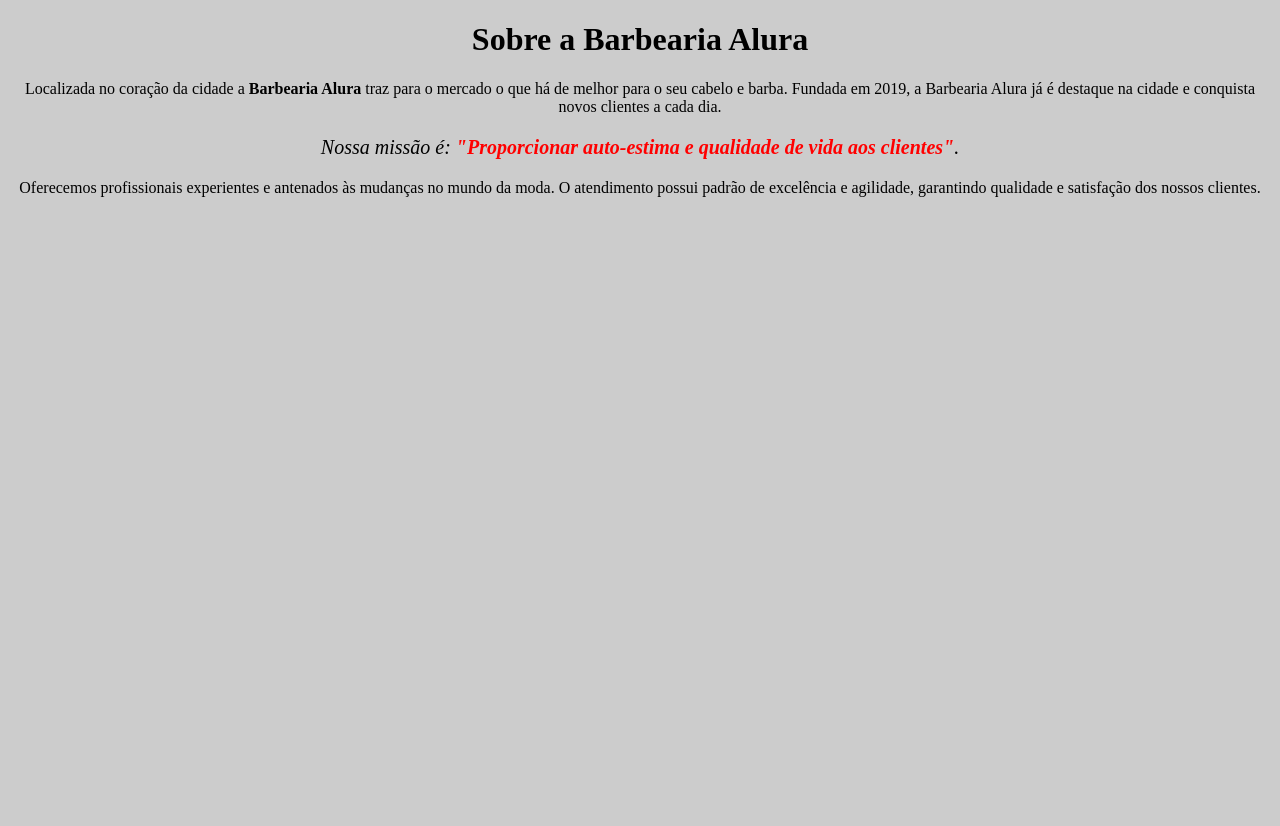
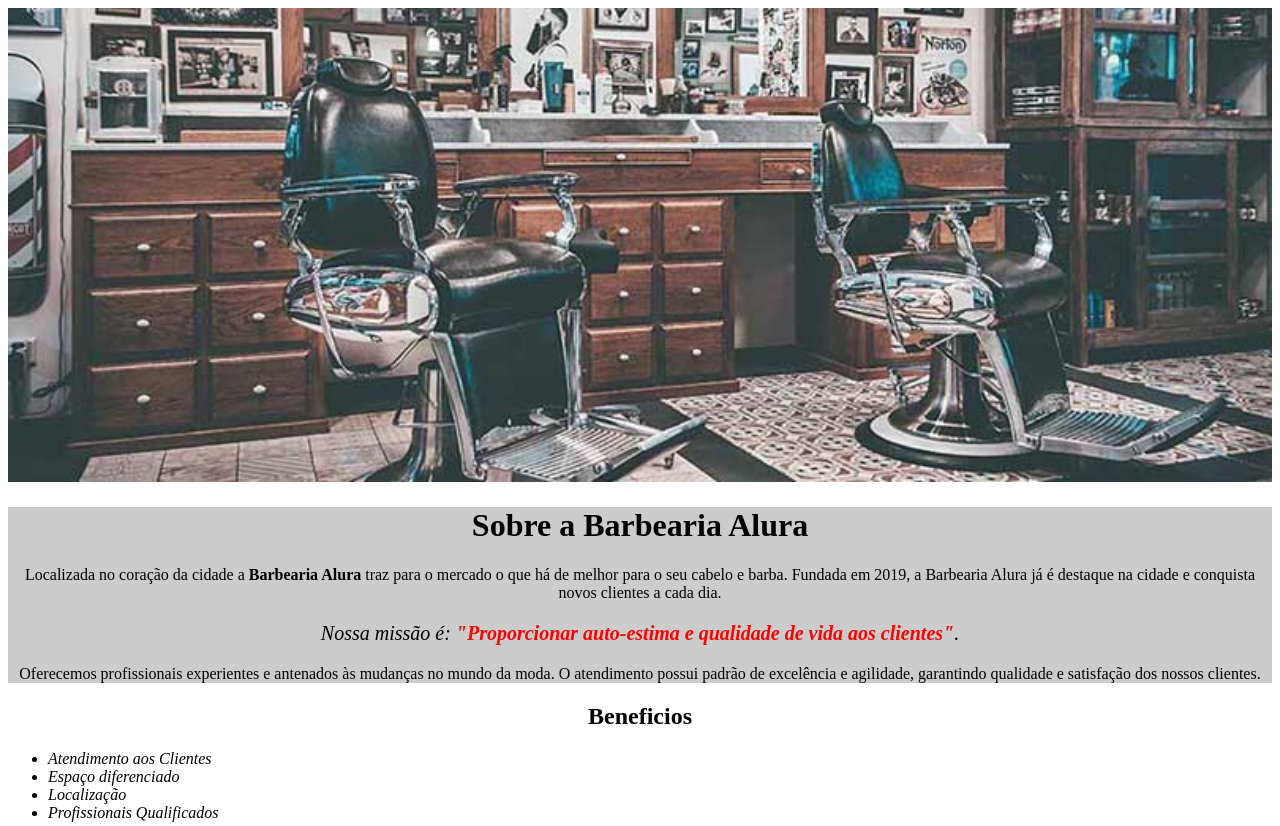
Before and after one commit to Kaueh02/Barbearia-alura, a plain HTML site: page index.html in a window 1280 px wide. Shown: the top 826 px of the page. Before the commit the page ends 800 px from the top, so only its background shows below. Drawn offline with Linux system fonts and the light colour scheme.

Commit message:
Add files via upload

```diff
--- a/index.html
+++ b/index.html
@@ -1,18 +1,35 @@
 <!DOCTYPE html>
 <html lang="pt-br">
-
 	<head>
 		<meta charset="UTF-8">
 		<title>Barbearia Alura</title>
 		<link rel="stylesheet" href="style.css">
 	</head>
+
 	<body>
-		<h1>Sobre a Barbearia Alura</h1>
 
-		<p>Localizada no coração da cidade a <strong>Barbearia Alura</strong> traz para o mercado o que há de melhor para o seu cabelo e barba. Fundada em 2019, a Barbearia Alura já é destaque na cidade e conquista novos clientes a cada dia.</p>
+		<img id="banner" src="banner.jpg">
 
-		<p style="font-size: 20px";><em>Nossa missão é: <strong>"Proporcionar auto-estima e qualidade de vida aos clientes"</strong>.</em></p>
+		<div class="principal">
+			<h1>Sobre a Barbearia Alura</h1>
 
-		<p>Oferecemos profissionais experientes e antenados às mudanças no mundo da moda. O atendimento possui padrão de excelência e agilidade, garantindo qualidade e satisfação dos nossos clientes.</p>
+			<p>Localizada no coração da cidade a <strong>Barbearia Alura</strong> traz para o mercado o que há de melhor para o seu cabelo e barba. Fundada em 2019, a Barbearia Alura já é destaque na cidade e conquista novos clientes a cada dia.</p>
+
+			<p id="missao"><em>Nossa missão é: <strong>"Proporcionar auto-estima e qualidade de vida aos clientes"</strong>.</em></p>
+
+			<p>Oferecemos profissionais experientes e antenados às mudanças no mundo da moda. O atendimento possui padrão de excelência e agilidade, garantindo qualidade e satisfação dos nossos clientes.</p>
+		</div>
+
+		<div class="beneficios">
+			<h2>Beneficios</h2>
+
+			<ul>
+				<li class="itens">Atendimento aos Clientes</li>
+				<li class="itens">Espaço diferenciado</li>
+				<li class="itens">Localização</li>
+				<li class="itens">Profissionais Qualificados</li>
+			</ul>
+			<img src="beneficios.jpg">
+		</div>
 	</body>
 </html>
--- a/style.css
+++ b/style.css
@@ -1,5 +1,11 @@
 body{
+
+
+.principal{
 	background: #CCCCCC;
+}
+#banner{
+	width: 100%;
 }
 
 h1{
@@ -11,6 +17,18 @@ p {
 
 }
 
+#missao{
+	font-size: 20px;
+}
+
 em strong{
 	color: red;
 }
+
+.itens{
+	font-style: italic;
+}
+
+h2{
+	text-align: center;
+}
```
Also changed, not shown: banner.jpg (added), beneficios.jpg (added).
